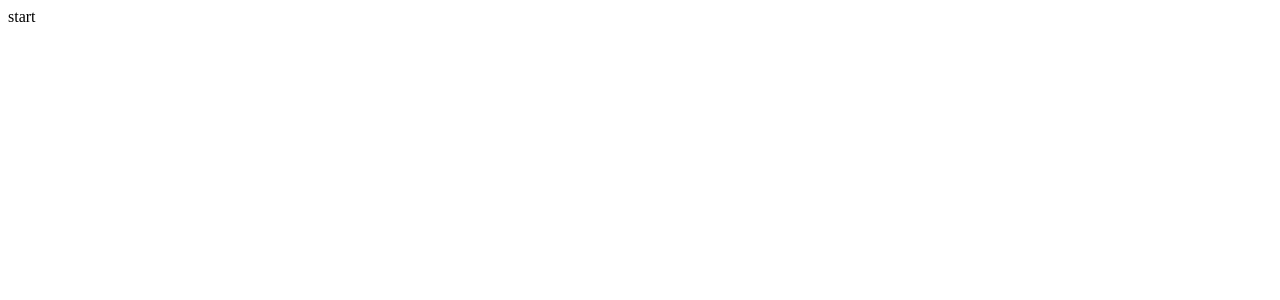
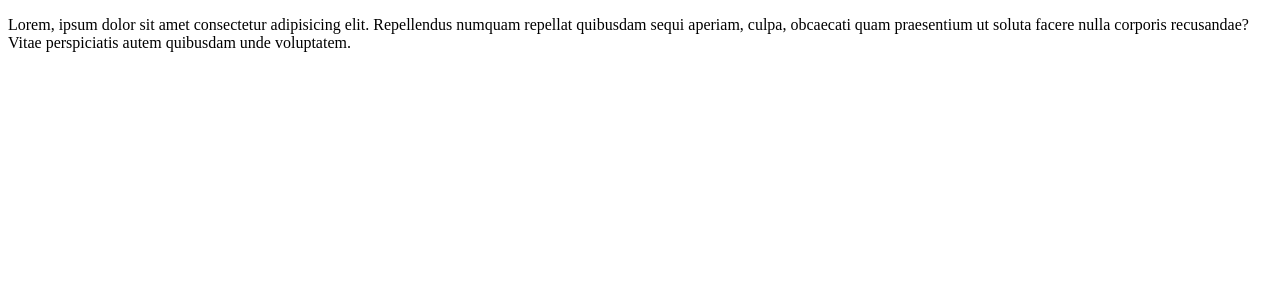
Before and after one commit to craigmckeachie/a12-demos, an Angular app: page / in a window 1280 px wide. Shown: the top 300 px of the page. Built offline with nearby package versions, Linux system fonts and the light colour scheme.

Commit message:
highlight

```diff
--- a/src/app/app.component.ts
+++ b/src/app/app.component.ts
@@ -3,7 +3,14 @@ import { Component } from '@angular/core';
 
 @Component({
   selector: 'app-root',
-  template: ` start `,
+  template: `
+    <p appHighlight="yellow">
+      Lorem, ipsum dolor sit amet consectetur adipisicing elit. Repellendus
+      numquam repellat quibusdam sequi aperiam, culpa, obcaecati quam
+      praesentium ut soluta facere nulla corporis recusandae? Vitae perspiciatis
+      autem quibusdam unde voluptatem.
+    </p>
+  `,
   styles: [],
 })
 export class AppComponent implements OnInit {
--- a/src/app/app.module.ts
+++ b/src/app/app.module.ts
@@ -3,10 +3,12 @@ import { BrowserModule } from '@angular/platform-browser';
 
 import { AppRoutingModule } from './app-routing.module';
 import { AppComponent } from './app.component';
+import { HighlightDirective } from './highlight.directive';
 
 @NgModule({
   declarations: [
-    AppComponent
+    AppComponent,
+    HighlightDirective
   ],
   imports: [
     BrowserModule,
--- /dev/null
+++ b/src/app/highlight.directive.ts
@@ -0,0 +1,18 @@
+import { Directive, ElementRef, HostListener, Input } from '@angular/core';
+
+@Directive({
+  selector: '[appHighlight]',
+})
+export class HighlightDirective {
+  @Input('appHighlight') color = '';
+
+  constructor(private el: ElementRef) {}
+
+  @HostListener('click') onClick() {
+    this.highlight();
+  }
+
+  highlight() {
+    this.el.nativeElement.style.backgroundColor = this.color;
+  }
+}
```
